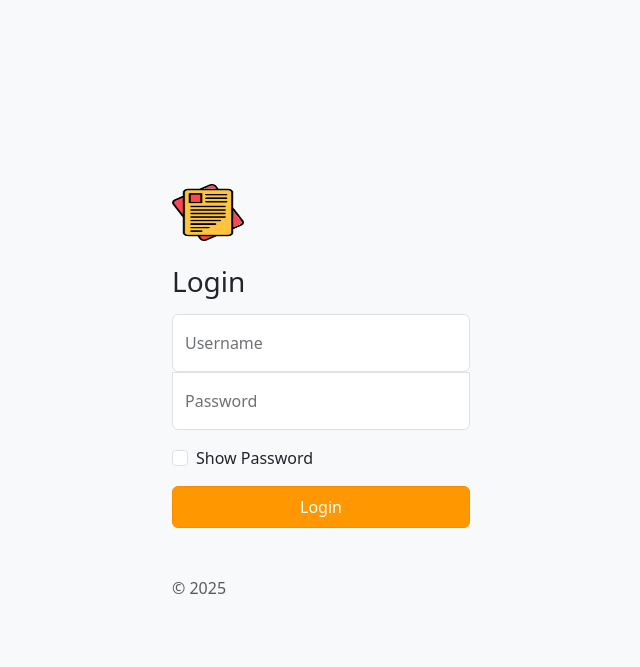
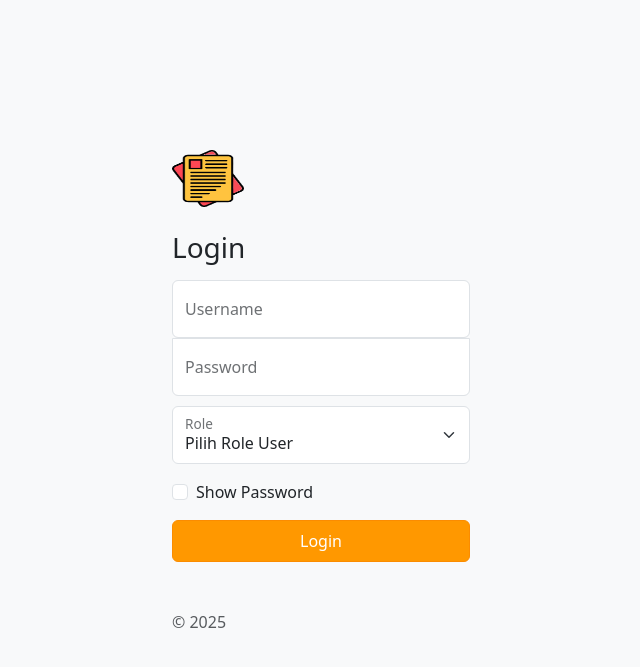
Before and after one commit to Sugem123/E-Raport-ATS-SMA, a PHP site: page /login in a window 1280 px wide. Shown: the top 667 px of the page, without its empty margins (319-959 px from the left). Run offline with PHP 8.4, Linux system fonts and the light colour scheme.

Commit message:
penyesuaian login role + method getAll + localhost

```diff
--- /dev/null
+++ b/config/Config.php
@@ -0,0 +1,9 @@
+<?php
+
+$base_url = '/rapor/';
+
+if ($_SERVER['HTTP_HOST'] == 'rapor.test') {
+    $base_url = '/';
+}
+
+?>
--- a/controllers/login.php
+++ b/controllers/login.php
@@ -24,15 +24,16 @@ if (empty($_POST['submit_validate'])) {
 // Mengambil data username dan password dari form
 $username = trim($_POST['username'] ?? '');
 $password = $_POST['pass'] ?? '';
+$role = $_POST['role'] ?? '';
 
 // Memproses login menggunakan method login() pada model User
-$result = $userModel->login($username, $password);
+$result = $userModel->login($username, $password, $role);
 
 // Jika login gagal
 if (!$result['success']) {
 
     echo "<script>
-        alert('Username atau password salah');
+        alert('Username, password, atau role salah.');
         window.location='../login';
     </script>";
 
--- a/login.php
+++ b/login.php
@@ -1,4 +1,5 @@
 <?php
+require_once 'config/Config.php';
 if (!empty($_SESSION['email_cafe'])) {
   header('location:home');
 }
@@ -20,10 +21,10 @@ if (!empty($_SESSION['email_cafe'])) {
     rel="canonical"
     href="https://getbootstrap.com/docs/5.3/examples/sign-in/" />
   <script src="../assets/js/color-modes.js"></script>
-  <link href="../vendor/bootstrap-5.3.8/css/bootstrap.min.css" rel="stylesheet" />
+  <link href="<?= $base_url ?>vendor/bootstrap-5.3.8/css/bootstrap.min.css" rel="stylesheet" />
   <meta name="theme-color" content="#712cf9" />
-  <link href="assets/css/login.css" rel="stylesheet" />
-  <link rel="stylesheet" href="assets/css/style.css" />
+  <link href="<?= $base_url ?>assets/css/login.css" rel="stylesheet" />
+  <link rel="stylesheet" href="<?= $base_url ?>assets/css/style.css" />
   <link rel="stylesheet" href="https://cdn.jsdelivr.net/npm/bootstrap-icons@1.13.1/font/bootstrap-icons.min.css">
   <style>
     .bd-placeholder-img {
@@ -168,6 +169,18 @@ if (!empty($_SESSION['email_cafe'])) {
           Masukkan password.
         </div>
       </div>
+      <div class="form-floating">
+        <select class="form-select" aria-label="Default select example" name="role" required>
+          <option selected hidden value="">Pilih Role User</option>
+          <option value="admin">Admin</option>
+          <option value="guru">Guru</option>
+          <option value="siswa">Siswa</option>
+        </select>
+        <label for="floatingRole">Role</label>
+        <div class="invalid-feedback">
+          Pilih role.
+        </div>
+      </div>
       <div class="form-check text-start my-3">
         <input
           class="form-check-input"
--- a/models/User.php
+++ b/models/User.php
@@ -14,7 +14,7 @@ class User
     }
 
     // Method login untuk memverifikasi username dan password
-    public function login($username, $password): array
+    public function login($username, $password, $role): array
     {
         // Menyiapkan query untuk mencari user berdasarkan username
         $stmt = mysqli_prepare(
@@ -31,8 +31,8 @@ class User
             mysqli_stmt_get_result($stmt)
         );
 
-        // Jika user tidak ditemukan atau password salah
-        if (!$result || !password_verify($password, $result['password'])) {
+        // Jika user tidak ditemukan, password salah, atau role tidak sesuai
+        if (!$result || !password_verify($password, $result['password']) || $role !== $result['role']) {
             return [
                 'success' => false
             ];
--- a/student-detail.php
+++ b/student-detail.php
@@ -15,6 +15,12 @@ if (isset($_GET['id'])) {
         INNER JOIN tb_user ON tb_siswa.id_user = tb_user.id_user
         WHERE tb_siswa.id_user = '$id'
     "));
+
+    // Cek apakah data ditemukan
+    if (!$header) {
+        echo "<script>alert('Data dengan ID tersebut tidak ditemukan!');
+        window.location='students'</script>";
+    }
 
     $detail = mysqli_query($conn,"
         SELECT * FROM tb_nilai n
--- a/student-report.php
+++ b/student-report.php
@@ -15,6 +15,12 @@ if (isset($_GET['id'])) {
         INNER JOIN tb_user ON tb_siswa.id_user = tb_user.id_user
         WHERE tb_siswa.id_user = '$id'
     "));
+
+    // Cek apakah data ditemukan
+    if (!$header) {
+        echo "<script>alert('Data dengan ID tersebut tidak ditemukan!');
+        window.location='students'</script>";
+    }
 
     $detail = mysqli_query($conn,"
         SELECT * FROM tb_nilai n
--- a/teacher-detail.php
+++ b/teacher-detail.php
@@ -15,6 +15,12 @@ if (isset($_GET['id'])) {
         INNER JOIN tb_user ON tb_guru.id_user = tb_user.id_user
         WHERE tb_guru.id_user = '$id'
     "));
+
+    // Cek apakah data ditemukan
+    if (!$header) {
+        echo "<script>alert('Data dengan ID tersebut tidak ditemukan!');
+        window.location='teachers'</script>";
+    }
 
     $detail = mysqli_query($conn,"
         SELECT * FROM tb_nilai n
--- a/teacher-report.php
+++ b/teacher-report.php
@@ -15,6 +15,12 @@ if (isset($_GET['id'])) {
         INNER JOIN tb_user ON tb_guru.id_user = tb_user.id_user
         WHERE tb_guru.id_user = '$id'
     "));
+
+    // Cek apakah data ditemukan
+    if (!$header) {
+        echo "<script>alert('Data dengan ID tersebut tidak ditemukan!');
+        window.location='teachers'</script>";
+    }
 
     $detail = mysqli_query($conn,"
         SELECT * FROM tb_nilai n
```
Also changed, not shown: main.php (+6 -4 lines).
